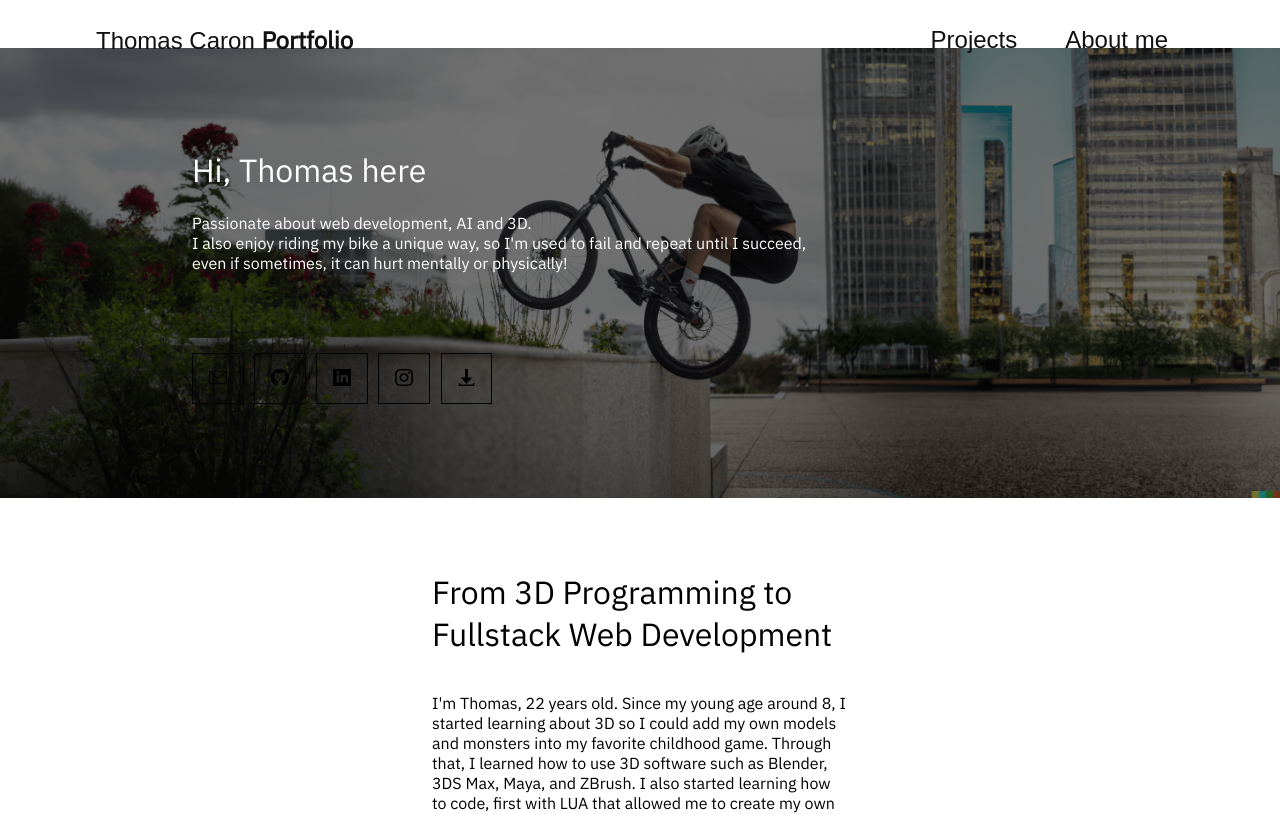
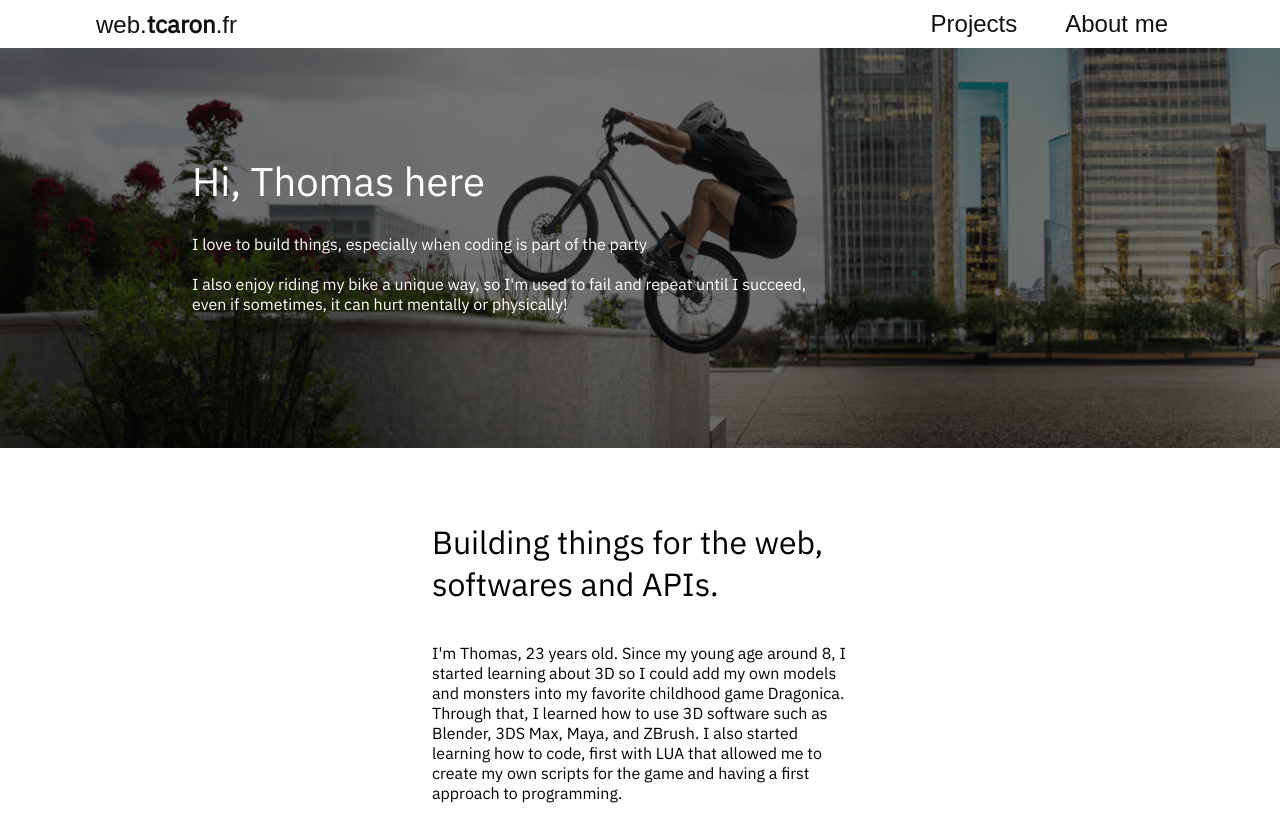
Before and after one commit to thomas-rooty/thomas-caron, a Next.js app: page /about in a window 1280 px wide. Shown: the top 814 px of the page. Built offline with nearby package versions, Linux system fonts and the light colour scheme.

Commit message:
Add About section, removed routing system

```diff
--- a/app/page.tsx
+++ b/app/page.tsx
@@ -2,6 +2,7 @@ import styles from './page.module.css'
 import Header from '../components/ui/Header'
 import Footer from '../components/ui/Footer'
 import Projects from './projects/page'
+import About from './about/page'
 
 const Home = () => {
   return (
@@ -12,9 +13,12 @@ const Home = () => {
       <nav>
         <Footer />
       </nav>
-      <main>
+      <main id="projects">
         <Projects />
       </main>
+      <div  id="about">
+        <About />
+      </div>
     </div>
   )
 }
--- a/components/ui/AboutContent.tsx
+++ b/components/ui/AboutContent.tsx
@@ -3,9 +3,9 @@ import styles from './AboutContent.module.css'
 const AboutContent = () => {
   return (
     <div className={styles.container}>
-      <h1 className={styles.title}>From 3D Programming to Fullstack Web Development</h1>
+      <h1 className={styles.title}>Building things for the web, softwares and APIs.</h1>
       <p className={styles.description}>
-        I'm Thomas, 22 years old. Since my young age around 8, I started learning about 3D so I could add my own models and monsters into my favorite childhood game. Through that, I learned how to use
+        I'm Thomas, 23 years old. Since my young age around 8, I started learning about 3D so I could add my own models and monsters into my favorite childhood game Dragonica. Through that, I learned how to use
         3D software such as Blender, 3DS Max, Maya, and ZBrush. I also started learning how to code, first with LUA that allowed me to create my own scripts for the game and having a first approach to
         programming.
       </p>
@@ -26,7 +26,7 @@ const AboutContent = () => {
         Creating 3D websites and assets with Three.js bundled in React Three Fiber, using the Next.js framework, is something I really enjoy doing. I'm also interested in learning more about the
         backend and the DevOps side of things, this site was made with Next.js and deployed on Vercel. Specifically Next.js 13 with the new App folder structure and the new Image component.
       </p>
-      <p className={styles.description}>To see more of my work, you can check out my projects page or my GitHub profile.</p>
+      <p className={styles.description}>To see more of my work, you can check out my projects up here, or my GitHub profile.</p>
     </div>
   )
 }
--- a/components/ui/ButtonWithImg.module.css
+++ b/components/ui/ButtonWithImg.module.css
@@ -8,7 +8,7 @@
 }
 
 .button:first-child {
-  margin-right: 1rem;
+  margin-right: .7rem;
 }
 
 .button:hover {
--- a/components/ui/Footer.module.css
+++ b/components/ui/Footer.module.css
@@ -1,9 +1,12 @@
 .footer {
-    position: absolute;
+    position: fixed;
     left: 0;
     top: 50%;
     transform: translateY(-50%);
-    padding: 0.5rem;
+    padding: 3rem 0.5rem 0.5rem;
+    z-index: 1;
+    background: white;
+    border-radius: 0 1rem 1rem 0
 }
 
 .footer__links {
--- a/components/ui/Header.tsx
+++ b/components/ui/Header.tsx
@@ -7,15 +7,15 @@ const Header = () => {
     <header className={styles.header}>
       <div className={styles.content}>
         <div className={styles.name__desc}>
-          <h1 className={styles.name}>Thomas Caron</h1>
+          <h1 className={styles.name}><b>Hello</b> I am <span className={styles.thomas}>Thomas</span>,</h1>
           <p className={styles.desc}>
             Software Engineer, 3D Programmer, <br />
             Street Trial Athlete
           </p>
         </div>
         <div className={`${styles.buttons} ${a.cssanimation} ${a.sequence} ${a.fadeInLeft}`}>
-          <ButtonWithImg href="/projects" target={''} text="Projects" imgSrc="/assets/projects.svg" imgAlt="Projects" />
-          <ButtonWithImg href="/about" target={''} text="About" imgSrc="/assets/about.svg" imgAlt="About" />
+          <ButtonWithImg href="#projects" target={''} text="Projects" imgSrc="/assets/projects.svg" imgAlt="Projects" />
+          <ButtonWithImg href="#about" target={''} text="About" imgSrc="/assets/about.svg" imgAlt="About" />
         </div>
       </div>
     </header>
--- a/components/ui/HeroAbout.module.css
+++ b/components/ui/HeroAbout.module.css
@@ -10,9 +10,13 @@
   color: black;
 }
 
+.hero {
+  position: relative;
+}
+
 .heroImage {
   margin-top: 3rem;
-  height: 450px;
+  height: 50vh;
   width: 100vw;
   object-fit: cover;
   filter: brightness(45%);
@@ -26,7 +30,7 @@
 
 .heroTitle {
   color: white;
-  font-size: 2em;
+  font-size: 2.5em;
   font-family: 'IBM Plex Sans', 'Helvetica Neue', Arial, sans-serif;
   font-weight: 350;
 }
--- a/components/ui/HeroAbout.tsx
+++ b/components/ui/HeroAbout.tsx
@@ -1,7 +1,6 @@
 import styles from './HeroAbout.module.css'
 import Image from 'next/image'
 import LaDefenseBackground from '../../public/assets/LaDefenseBackground.png'
-import FooterButton from './FooterButton'
 
 const HeroAbout = () => {
   return (
@@ -11,19 +10,13 @@ const HeroAbout = () => {
         <div className={styles.heroContent}>
           <h1 className={styles.heroTitle}>Hi, Thomas here</h1>
           <p className={styles.heroText}>
-            Passionate about web development, AI and 3D.
+            I love to build things, especially when coding is part of the party
+            <br />
             <br />
             I also enjoy riding my bike a unique way, so I'm used to fail and repeat until I succeed,
             <br />
             even if sometimes, it can hurt mentally or physically!
           </p>
-          <div className={styles.heroLinks}>
-            <FooterButton href="mailto:tc.caron91@gmail.com" imgSrc={'/assets/mail.svg'} imgAlt="Mail" />
-            <FooterButton href="https://github.com/thomas-rooty" imgSrc={'/assets/github.svg'} imgAlt="Github" />
-            <FooterButton href="https://www.linkedin.com/in/dev-thomas-caron" imgSrc={'/assets/linkedin.svg'} imgAlt="LinkedIn" />
-            <FooterButton href={'https://www.instagram.com/tho_macaron'} imgSrc={'/assets/instagram.svg'} imgAlt="Instagram" />
-            <FooterButton href={'https://github.com/thomas-rooty/thomas-caron/raw/main/public/assets/CV%20Thomas%20CARON%20-%202023.pdf'} imgSrc={'/assets/download.svg'} imgAlt="CV" />
-          </div>
         </div>
       </div>
     </>
--- a/components/ui/NavigationBar.module.css
+++ b/components/ui/NavigationBar.module.css
@@ -7,8 +7,9 @@
     justify-content: space-between;
     align-items: center;
     padding: 0 6rem;
-    height: 5rem;
+    height: fit-content;
     width: 100%;
+    background: #ffffff;
 }
 
 .nav__logo {
--- a/components/ui/NavigationBar.tsx
+++ b/components/ui/NavigationBar.tsx
@@ -5,13 +5,13 @@ const NavigationBar = () => {
   return (
     <nav className={styles.nav}>
       <div className={styles.nav__logo}>
-        <Link href="/">
-          Thomas Caron <b>Portfolio</b>
+        <Link href="#">
+          web.<b>tcaron</b>.fr
         </Link>
       </div>
       <div className={styles.nav__links}>
-        <Link href={"/projects"}>Projects</Link>
-        <Link href={"/about"}>About me</Link>
+        <Link href={"#projects"}>Projects</Link>
+        <Link href={"#about"}>About me</Link>
       </div>
     </nav>
   )
```
Also changed, not shown: components/ui/Header.module.css (+6 -2 lines).
